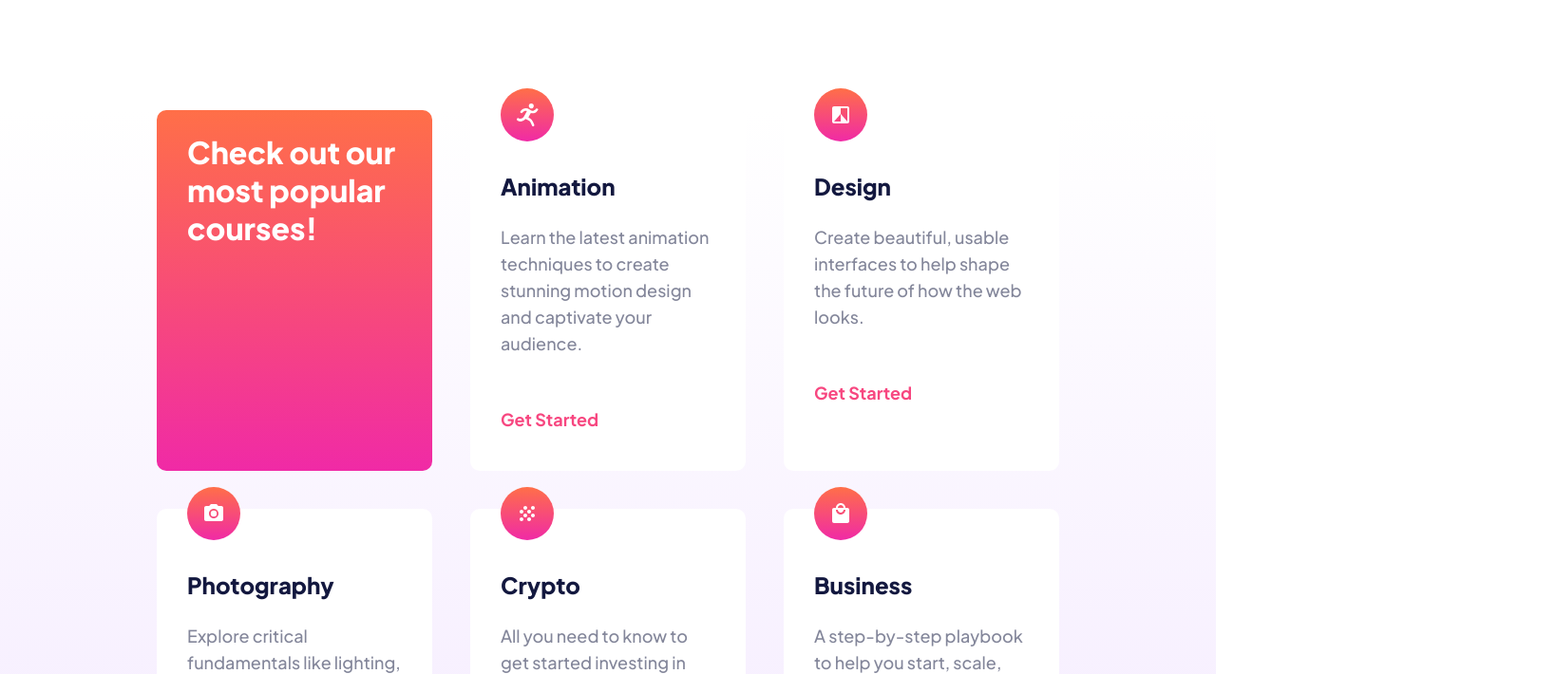
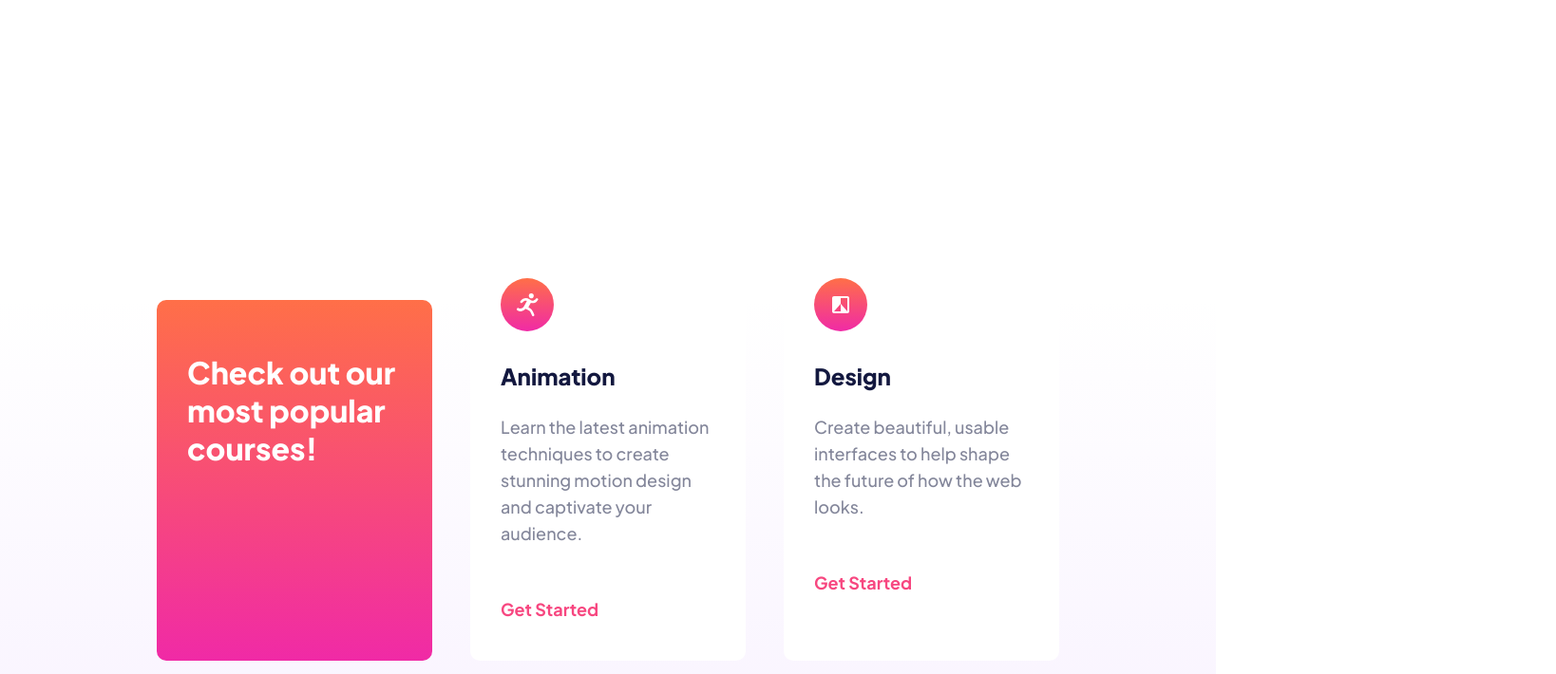
Before and after one commit to flaviare1s/skilled-elearning-landing-page, a website: page src/index.html in a window 1280 px wide. Shown: the part 704-1414 px from the top of the page at 95% size, 1638 px wide, since content can reach past the window. Drawn offline with Linux system fonts and the light colour scheme.

Commit message:
I am making adjustments

```diff
--- a/src/index.html
+++ b/src/index.html
@@ -36,14 +36,14 @@
         <div class="w-full md:w-[40%]">
           <img class="md:hidden xl:hidden w-full" src="../assets/image-hero-mobile.png" alt="Image Hero">
           <img class="hidden md:block xl:hidden absolute right-[-40%] top-[-50%] lg:right-[-25%]" src="../assets/image-hero-tablet.png" alt="Image Hero">
-          <img class="hidden xl:block absolute right-[-28%] top-[-50%] overflow-x-hidden" src="../assets/image-hero-desktop.png" alt="Image Hero">
+          <img class="hidden xl:block absolute right-[-18%] top-[-50%] overflow-x-hidden" src="../assets/image-hero-desktop.png" alt="Image Hero">
         </div>
       </section>
 
-      <section class="bg-gradient-to-b from-white to-purple-100 pb-[90px] md:pb-[86px] xl:pb-[140px] md:mt-[134px] 2xl:mt-[234px]">
+      <section class="bg-gradient-to-b from-white to-purple-100 pb-[90px] md:pb-[86px] xl:pb-[140px] md:mt-[134px] xl:mt-[334px]">
         <div class="px-4 md:px-10 xl:px-[165px] grid grid-cols-1 md:grid-cols-2 xl:grid-cols-3 gap-10">
           <div class="bg-gradient-to-b from-top_bg1 to-bot_bg1 rounded-[10px] px-7 md:px-8 pt-6 pb-8 text-white font-extrabold text-2xl leading-[32px] xl:text-[32px] xl:leading-[40px]">
-            Check out our most popular courses!
+            <h2 class="xl:pt-8">Check out our most popular courses!</h2>
           </div>
           <div class="relative bg-white rounded-[10px] px-7 md:px-8">
             <img class="absolute top-[-10%] xl:top-[-6%]" src="../assets/icon-animation.svg" alt="Icon animation">
```
Also changed, not shown: src/output.css.
